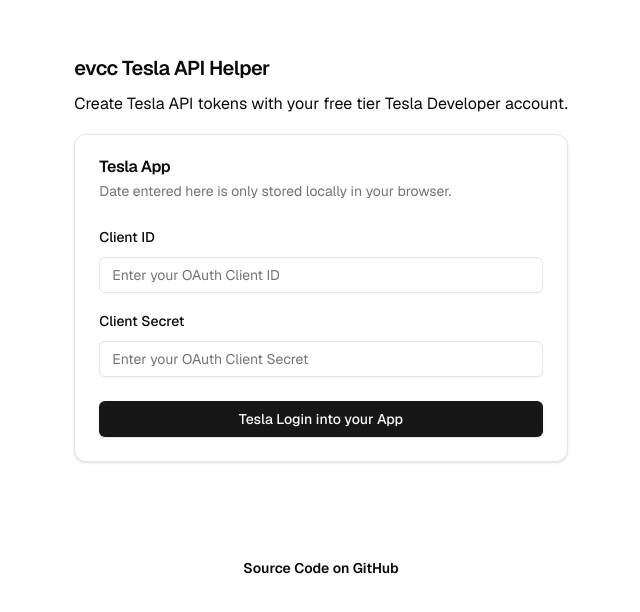
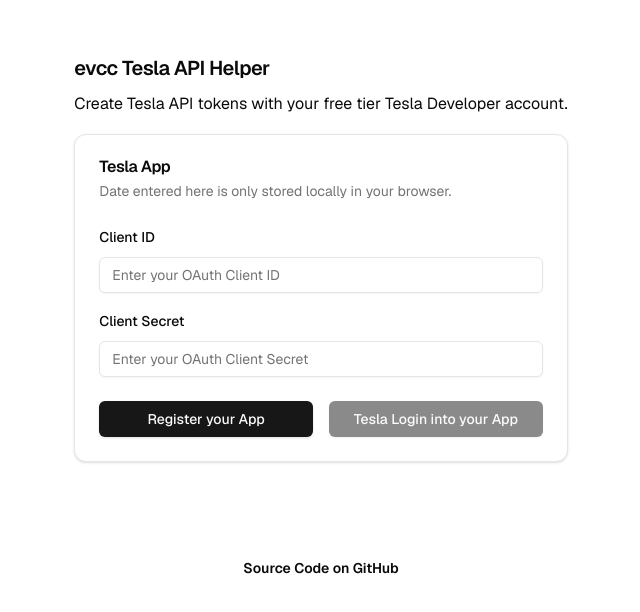
Before and after one commit to christianfuerst/evcc-tesla-api-helper, a Next.js app: page / in a window 1280 px wide. Shown: the part 142-754 px from the top of the page, without its empty margins (319-959 px from the left). Built offline with nearby package versions, Linux system fonts and the light colour scheme; no server answers.

Commit message:
implement OAuth app registration and token retrieval flow

```diff
--- a/components/oauth-form.tsx
+++ b/components/oauth-form.tsx
@@ -1,6 +1,7 @@
 "use client"
 
 import { useState } from "react"
+import axios from 'axios';
 import { Button } from "@/components/ui/button"
 import { Input } from "@/components/ui/input"
 import { Label } from "@/components/ui/label"
@@ -8,13 +9,14 @@
 import { AlertCircle } from "lucide-react"
 import { Alert, AlertDescription } from "@/components/ui/alert"
 
-import { TESLA_AUTHORIZE_URL } from "@/lib/config"
+import { TESLA_AUTHORIZE_TOKEN_URL, TESLA_AUDIENCE_URL, TESLA_PARTNER_ACCOUNTS_URL, TESLA_AUTHORIZE_URL } from "@/lib/config"
 
 export default function OAuthForm() {
     const baseUrl = process.env.NEXT_PUBLIC_BASE_URL;
 
     const [clientId, setClientId] = useState("")
     const [clientSecret, setClientSecret] = useState("")
+    const [appRegistered, setAppRegistered] = useState(false)
     const [error, setError] = useState("")
 
     const handleSubmit = async (e: React.FormEvent) => {
@@ -26,6 +28,7 @@
             return
         }
 
+        if (appRegistered) {
             try {
                 // Create random value for state
                 const state = Math.random().toString(36).substring(7)
@@ -47,6 +50,37 @@
             } catch (err) {
                 setError("An error occurred while submitting the form.")
                 console.error(err)
+            }
+        } else {
+            try {
+                const tokenResponse = await axios.post(TESLA_AUTHORIZE_TOKEN_URL, {
+                    grant_type: "client_credentials",
+                    client_id: clientId,
+                    client_secret: clientSecret,
+                    scope: "openid offline_access user_data vehicle_device_data vehicle_location vehicle_cmds vehicle_charging_cmds",
+                    audience: TESLA_AUDIENCE_URL
+                })
+
+                const accessToken = tokenResponse.data.access_token;
+
+                const partnerAccountsResponse = await axios.post(TESLA_PARTNER_ACCOUNTS_URL, {
+                    headers: {
+                        Authorization: `Bearer ${accessToken}`
+                    },
+                    domain: baseUrl
+                })
+
+                if (partnerAccountsResponse.data.response) {
+                    setAppRegistered(true)
+                } else {
+                    setError("An error occurred while registering the app.")
+                    console.log(partnerAccountsResponse.data)
+                }
+            }
+            catch (err) {
+                setError("An error occurred while submitting the form.")
+                console.error(err)
+            }
         }
     }
 
@@ -86,8 +120,11 @@
                         </Alert>
                     )}
                 </CardContent>
-                <CardFooter>
-                    <Button type="submit" className="w-full">
+                <CardFooter className="space-x-4">
+                    <Button type="submit" className="w-full" disabled={appRegistered}>
+                        Register your App
+                    </Button>
+                    <Button type="submit" className="w-full" disabled={!appRegistered}>
                         Tesla Login into your App
                     </Button>
                 </CardFooter>
--- a/lib/config.ts
+++ b/lib/config.ts
@@ -1,3 +1,5 @@
 export const TESLA_AUTHORIZE_URL = "https://auth.tesla.com/oauth2/v3/authorize"
+export const TESLA_AUTHORIZE_TOKEN_URL = "https://auth.tesla.com/oauth2/v3/token"
+export const TESLA_PARTNER_ACCOUNTS_URL = "https://fleet-api.prd.na.vn.cloud.tesla.com/api/1/partner_accounts"
 export const TESLA_TOKEN_URL = "https://fleet-auth.prd.vn.cloud.tesla.com/oauth2/v3/token"
 export const TESLA_AUDIENCE_URL = "https://fleet-api.prd.na.vn.cloud.tesla.com"
```
Lines whose indentation alone changed are shown as unchanged.
